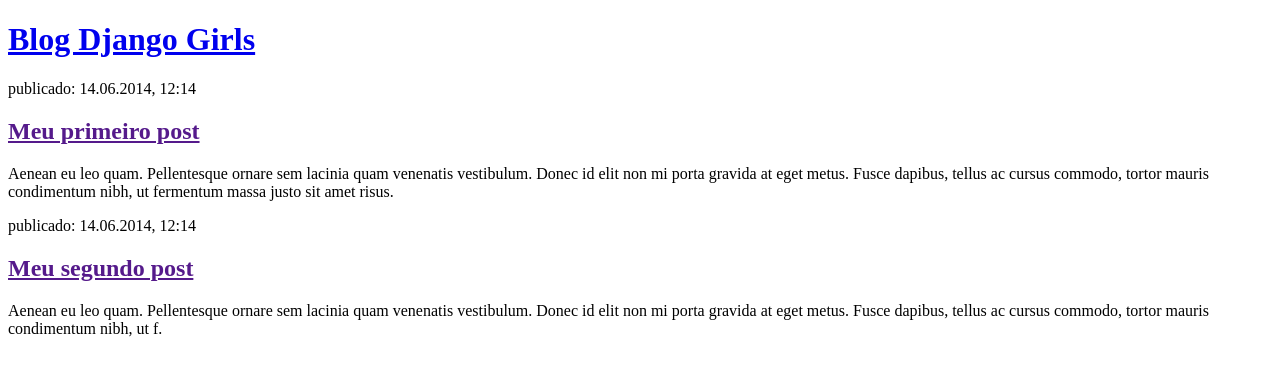
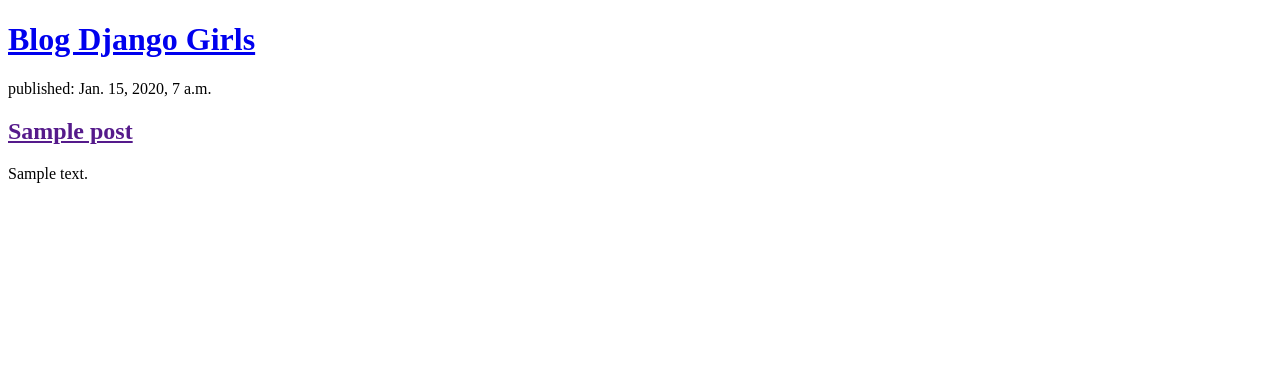
Before and after one commit to 29thales/my-first-blog, a Django app: page / in a window 1280 px wide. Shown: the top 376 px of the page. Run offline with Django 3.2, Linux system fonts and the light colour scheme; tables that the repository leaves empty hold one stand-in row (values such as "Sample post").

Commit message:
Modelos modificados para exibir postagens do banco de dados.

```diff
--- a/blog/templates/blog/post_list.html
+++ b/blog/templates/blog/post_list.html
@@ -5,22 +5,17 @@
     <title>Thales Dias</title>
 </head>
 <body>
-
-
+        <div>
             <h1><a href="/">Blog Django Girls</a></h1>
         </div>
 
-        <div>
-            <p>publicado: 14.06.2014, 12:14</p>
-            <h2><a href="">Meu primeiro post</a></h2>
-            <p>Aenean eu leo quam. Pellentesque ornare sem lacinia quam venenatis vestibulum. Donec id elit non mi porta gravida at eget metus. Fusce dapibus, tellus ac cursus commodo, tortor mauris condimentum nibh, ut fermentum massa justo sit amet risus.</p>
-        </div>
+        {% for post in posts %}
+            <div>
+                <p>published: {{ post.published_date }}</p>
+                <h2><a href="">{{ post.title }}</a></h2>
+                <p>{{ post.text|linebreaksbr }}</p>
+            </div>
+        {% endfor %}
 
-        <div>
-            <p>publicado: 14.06.2014, 12:14</p>
-            <h2><a href="">Meu segundo post</a></h2>
-            <p>Aenean eu leo quam. Pellentesque ornare sem lacinia quam venenatis vestibulum. Donec id elit non mi porta gravida at eget metus. Fusce dapibus, tellus ac cursus commodo, tortor mauris condimentum nibh, ut f.</p>
-        </div>
-
-</body>
+    </body>
 </html>
--- a/blog/views.py
+++ b/blog/views.py
@@ -1,5 +1,8 @@
 from django.shortcuts import render
+from django.utils import timezone
+from .models import Post
 
-# Create your views here.
+
 def post_list(request):
-    return render(request, 'blog/post_list.html', {})
+    posts = Post.objects.filter(published_date__lte=timezone.now()).order_by('published_date')
+    return render(request, 'blog/post_list.html', {'posts': posts})
```
